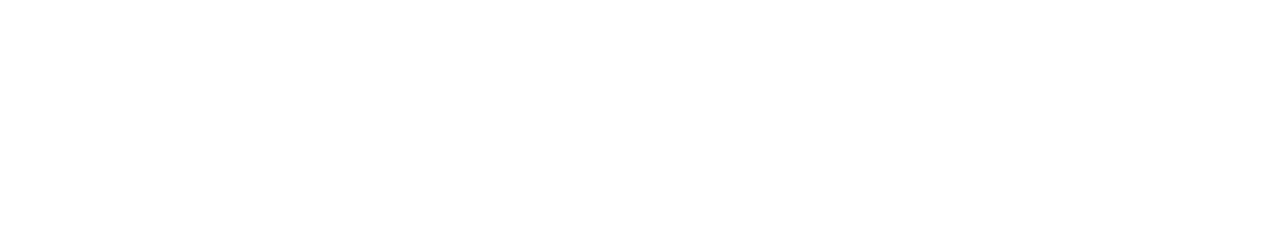
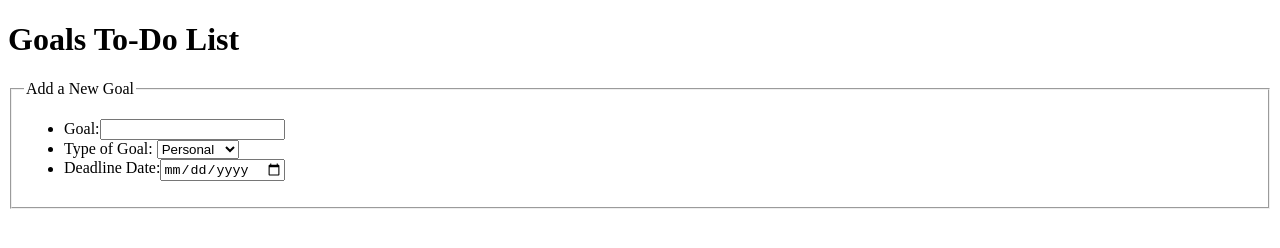
Before and after one commit to b66549/vfw-project1, a plain HTML site: page additem.html in a window 1280 px wide. Drawn offline with Linux system fonts and the light colour scheme.

Commit message:
Updated additem.html: filled in head, and header, form setup with some elements in body.

```diff
--- a/additem.html
+++ b/additem.html
@@ -5,10 +5,60 @@
 
 <html>
 	<head>
+		<!-- Meta tags -->
+		<meta charset="utf-8" />
+		<meta name="description" content="My Goals To-Do List App" />
+		<meta name="keyword" content="html5, mobile development, visual frameworks, goals list" />
+		<meta name="robots" content="index, follow" />
+		<meta name="viewport" content="user-scalable=no, width=device-width" />
+		<meta name="HandHeldFriendly" content="True" />
+		<meta name="MobileOptimized" content="320" />
 
+		<!-- Title -->
+		<title>My First Web App: Goals To-Do List</title>
 	</head>
 
 	<body>
+		<!-- Header -->
+		<header>
+			<hgroup>
+				<!-- Name of app -->
+				<h1>Goals To-Do List</h1>
+			</hgroup>
+		</header>
+
+		<!-- Form -->
+		<form action="#" method="post" >
+
+			<!-- First, set up the fieldset and legend -->
+			<fieldset>
+				<legend>Add a New Goal</legend>
+
+				<!-- Display the elements of the form as an unordered list -->
+				<ul>
+
+					<!-- Text element: Goal Headline -->
+					<li><label for="goalheadline">Goal:</label><input type="text" id="goalheadline" /></li>
+
+					<!-- Select combobox: Type of Goal -->
+					<li>
+						<label for="goaltype">Type of Goal:</label>
+						<select id="goaltype">
+							<option value="personal">Personal</option>
+							<option value="business">Business</option>
+							<option value="travel">Travel</option>
+							<option value="finance">Finance</option>
+							<option value="education">Education</option>
+						</select>
+					</li>
+
+					<!-- Date element: Goal deadline -->
+					<li><label for="goaldeadline">Deadline Date:</label><input type="date" id="goaldeadline" /></li>
+
+				</ul>
+			</fieldset>
+		</form>
+
 
 	</body>
 </html>
```
